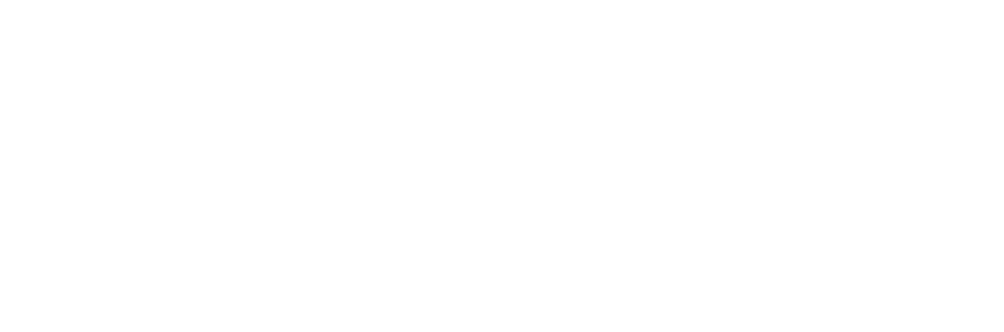
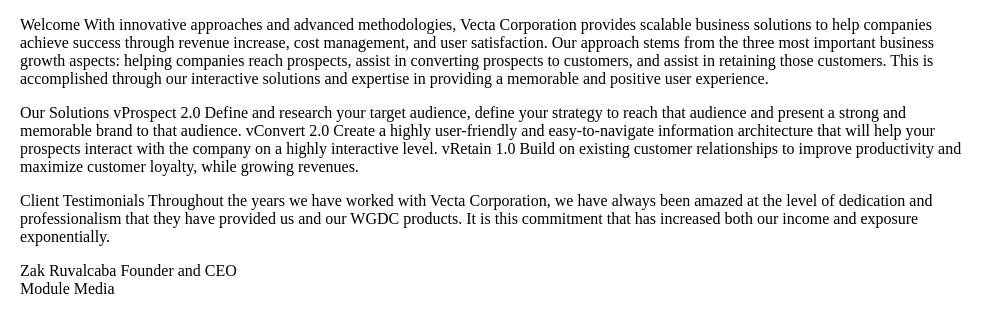
Before and after one commit to chinmaykhole/CS-648-Assignment-2, a plain HTML site: page index.html in a window 1280 px wide. Shown: the whole page, without its empty margins (0-1004 px from the left). Drawn offline with Linux system fonts and the light colour scheme.

Commit message:
Update index.html

```diff
--- a/index.html
+++ b/index.html
@@ -6,6 +6,33 @@
 </head>
 
 <body style="width:960px;margin:0 20px;">
+    <p>
+        Welcome
+
+With innovative approaches and advanced methodologies, Vecta Corporation provides scalable business solutions to help companies achieve success through revenue increase, cost management, and user satisfaction. Our approach stems from the three most important business growth aspects: helping companies reach prospects, assist in converting prospects to customers, and assist in retaining those customers. This is accomplished through our interactive solutions and expertise in providing a memorable and positive user experience.
+    </p>
+    <p>
+Our Solutions
+
+vProspect 2.0
+Define and research your target audience, define your strategy to reach that audience and present a strong and memorable brand to that audience.
+
+vConvert 2.0
+Create a highly user-friendly and easy-to-navigate information architecture that will help your prospects interact with the company on a highly interactive level.
+
+vRetain 1.0
+Build on existing customer relationships to improve productivity and maximize customer loyalty, while growing revenues.
+    </p>
+    <p>
+Client Testimonials
+
+Throughout the years we have worked with Vecta Corporation, we have always been amazed at the level of dedication and professionalism that they have provided us and our WGDC products. It is this commitment that has increased both our income and exposure exponentially.
+
+<p>Zak Ruvalcaba
+    Founder and CEO<br>
+    Module Media</p>
+    </p>
+    </p>
 
 </body>
 </html>
```
